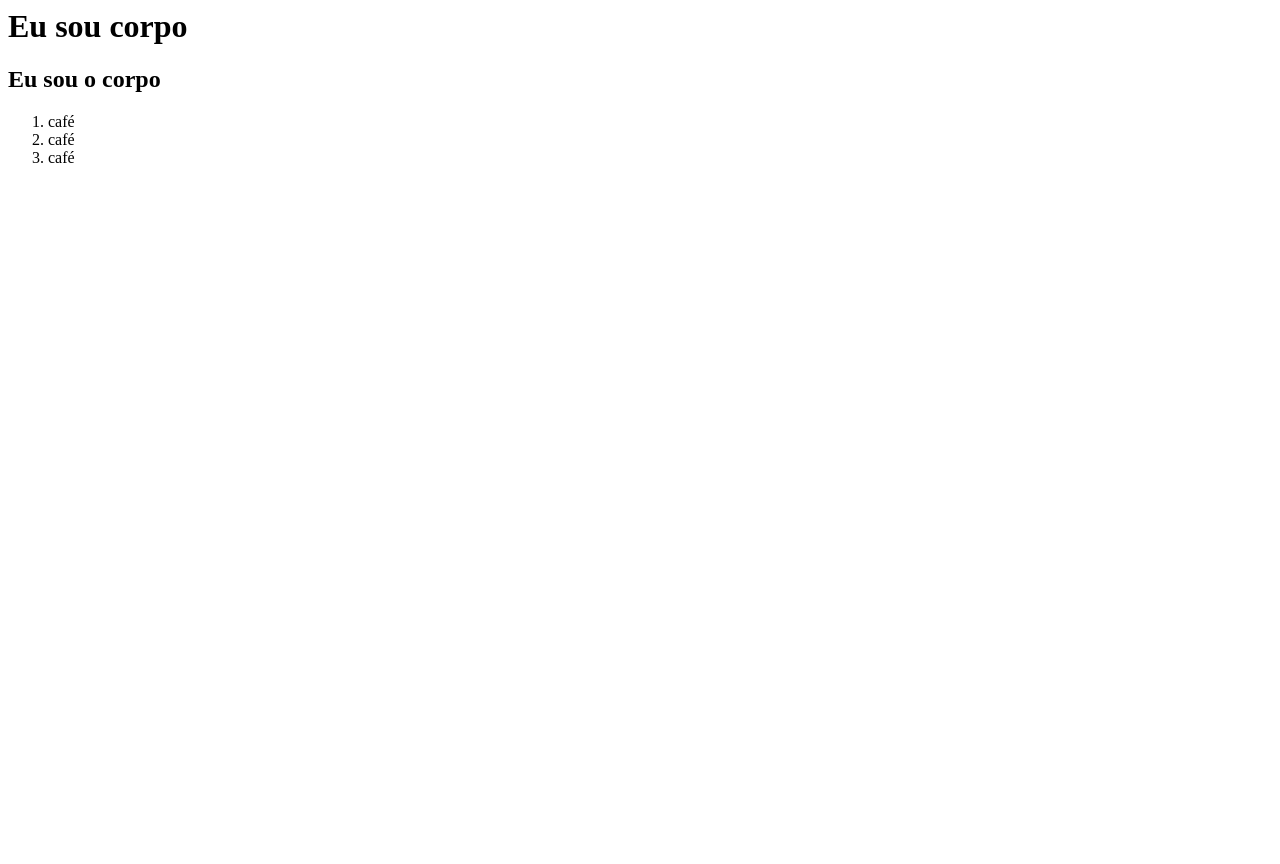
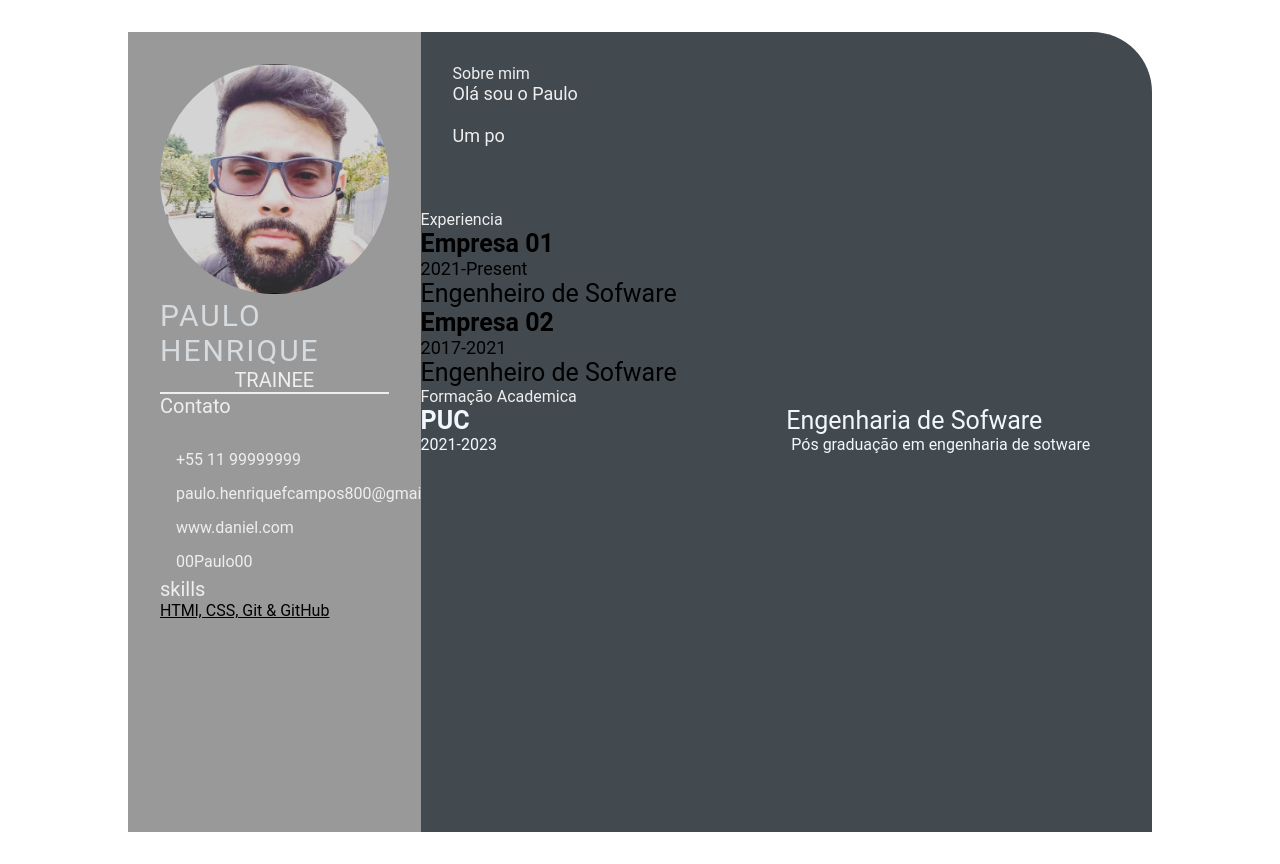
Before and after one commit to 00Paulo00/devweekgit.github.io, a plain HTML site: page index.html in a window 1280 px wide. Before the commit the page ends 800 px from the top, so only its background shows below. Drawn offline with Linux system fonts and the light colour scheme.

Commit message:
Feat add job details (#3)
* feature:add index.html

* feature: add index.html

* feature: add index.html

Co-authored-by: 0Cygnus <vinicius.s.2210@gmail.com>
Co-authored-by: Vinícius S. E Santos <110432472+0Cygnus@users.noreply.github.com>

```diff
--- a/index.html
+++ b/index.html
@@ -1,16 +1,88 @@
-<html>
-    <head>
-        <title>
-            Olá, eu sou
-        </title>
-    </head>
-    <body>
-        <h1>Eu sou corpo</h1>
-        <h2>Eu sou o corpo</h2>
-    </body>
-    <ol>
-        <li>café</li>
-        <li>café</li>
-        <li>café</li>
-    </ol>
-</html>
+
+<!DOCTYPE html>
+<html lang="en">
+<head>
+    <meta charset="UTF-8">
+    <meta http-equiv="X-UA-Compatible" content="IE=edge">
+    <meta name="viewport" content="width=device-width, initial-scale=1.0">
+    <title>Paulo Henrique  </title>
+    <link rel="stylesheet" href="styles.css ">
+</head>
+<body>
+   <main class="resume-contents">
+        <section class="left-section">
+            <section class="left-section-contents">
+                <div class="profile">
+                    <img class="profile-image" src="img/profile-image.jpeg" alt="Profile imagen">
+                    <p class="name">Paulo Henrique</p>
+                    <p class="profession">Trainee</p>
+                </div>
+                <div class="contact-info">
+                    <p class="left-title">Contato</p>
+                    <ul>
+                        <li><i class="fa fa-phone"></i>+55 11 99999999</li>
+                        <li><i class="fa fa-envelope"></i>paulo.henriquefcampos800@gmail.com</li>
+                        <li><i class="fa fa-globe"></i>www.daniel.com</li>
+                        <li><i class="fa fa-githunb"></i>00Paulo00</li>
+                    </ul>
+                </div>
+                <div class="skills">
+                    <p class="left-title">skills</p>
+                    <u>
+                        <li><p>HTMl, CSS, Git & GitHub </p></li>
+                    </u>
+                </div>
+            </section>
+        </section>
+            <section class="right-section">
+                <div class="right-section-contents ">
+                  <section class="about gap">
+                     <div class="right-title">Sobre mim</div>
+                        <p class="about-me-contents">
+                           Olá sou o Paulo <br>
+                            <br> Um po
+                        </p>
+                    </section>
+                </div>
+                <section class="experience gao">
+                    <div class="right-title">Experiencia</div>
+                        <div class="experience-left">
+                            <p class="exp-company-name"> Empresa 01</p>
+                            <p class="exp-time-period">2021-Present</p>
+
+                        </div>
+                        <div class="exp-right">
+                            <p class="exp-position">Engenheiro de Sofware</p>
+                            <p class="exp-desc"></p>
+
+                        </div>
+                        <div class="experience-left">
+                            <p class="exp-company-name"> Empresa 02</p>
+                            <p class="exp-time-period">2017-2021</p>
+
+                        </div>
+                        <div class="exp-right">
+                            <p class="exp-position">Engenheiro de Sofware</p>
+                            <p class="exp-desc"></p>
+
+                        </div>
+                    </div>
+                </section>
+                <section class="education gap">
+                    <div class="right-title">Formação Academica</div>
+                    <div class="education-contents">
+                    <div class="education-left">
+                        <p class="education-school-name">PUC</p>
+                        <p class="education-time-period">2021-2023</p>
+                    </div>
+                    <div class="education-right">
+                        <p class="education-subject">Engenharia de Sofware</p>
+                        <p class="education-desc">
+                            Pós graduação em engenharia de sotware
+                        </p>
+                    </div>
+                    </div>
+                </section>
+        </section>
+    </main>
+</body>
--- /dev/null
+++ b/styles.css
@@ -0,0 +1,138 @@
+* {
+    margin: 0;
+    padding: 0;
+    box-sizing: border-box;
+    list-style: none;
+    font-family: 'Roboto', sans-serif;
+}
+
+.resume-contents {
+    min-height: 100vh;
+    width: 80%;
+    margin: 2rem auto;
+    display: grid;
+    grid-template-columns: repeat(7, 1fr);
+}
+
+.left-section {
+    grid-column: span 2;
+    height: 100%;
+    background-color: #999999;
+}
+
+.right-section {
+    grid-column: span 5;
+    height: 100%;
+    background-color: #424a50;
+    border-radius: 0px 60px 0px 0px;
+}
+
+.left-section-contents{
+    padding: 2rem 2rem;
+}
+
+.profile {
+    width: 100%;
+    border-bottom: 2px solid #eeeeee;
+}
+
+.profile .profile-image {
+    width: 100%;
+    border-radius: 100%;
+}
+
+.name {
+    color: #D6DBDF;
+    font-size: 30px;
+    letter-spacing: 2px;
+    text-transform: uppercase;
+}
+
+.profession {
+    color: #eeeeee;
+    font-size: 20px;
+    text-transform: uppercase;
+    text-align: center;
+}
+
+/* .contact-info { border-bottom: 2px solid #1B2631; } */
+.left-title {
+    color: #eeeeee;
+    font-size: 20px;
+}
+
+.contact-info ul {
+    padding-top: 1.5rem;
+}
+
+.contact-info ul li,
+.references ul li {
+    padding: .4rem 0;
+    color: #eeeeee;
+}
+
+.contact-info ul li i,
+.references ul li i {
+    padding-right: 1rem;
+    font-size: 18px;
+    color: #eeeeee;
+}
+
+.skills ul {
+    padding-top: 1.5rem;
+}
+.skills ul li p {
+    padding: .4rem 0;
+    color: #eeeeee;
+}
+
+.right-section-contents {
+    padding: 2rem 2rem;
+}
+
+.right-title {
+    color: #eeeeee;
+}
+
+.gap {
+    padding-bottom: 2rem;
+}
+.about-me-contents {
+    font-size: 18px;
+    color: #eeeeee;
+}
+
+.experience-contents,
+.education-contents,
+.awards-contents {
+    display: grid;
+    grid-template-columns: repeat(2, 1fr);
+    padding-bottom: 2rem;
+    color: #F1F8FD;
+}
+
+.exp-company-name,
+.education-school-name,
+.awards-company-name {
+    font-size: 25px;
+    font-weight: bold;
+}
+
+.exp-time-period,
+.educationp-time-period,
+.awards-time-period {
+    font-size: 18px;
+}
+
+.exp-position,
+.education-subject,
+.awards-name {
+    font-size: 25px;
+}
+
+.exp-desc,
+.education-desc,
+.awards-desc {
+    font-size: 16px;
+    padding-left: 5px;
+}
```
Also changed, not shown: index2.html (deleted, +0 -8 lines), img/profile-image.jpeg (added).
